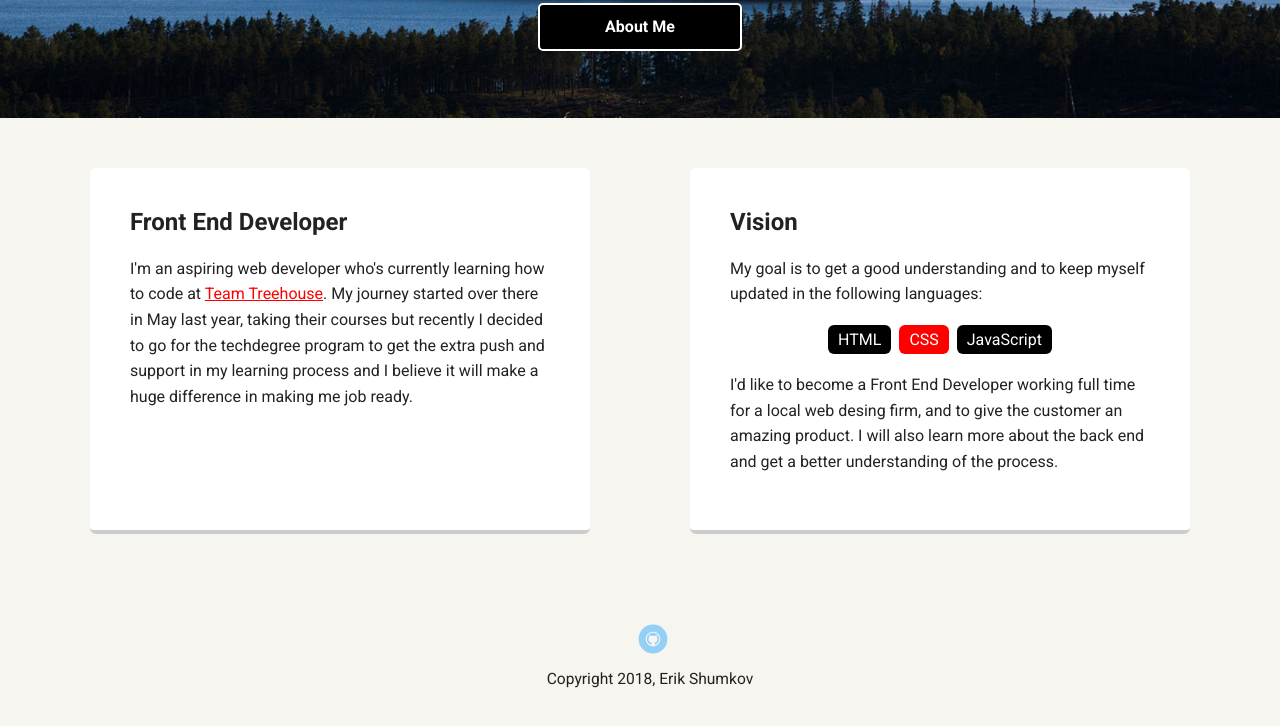
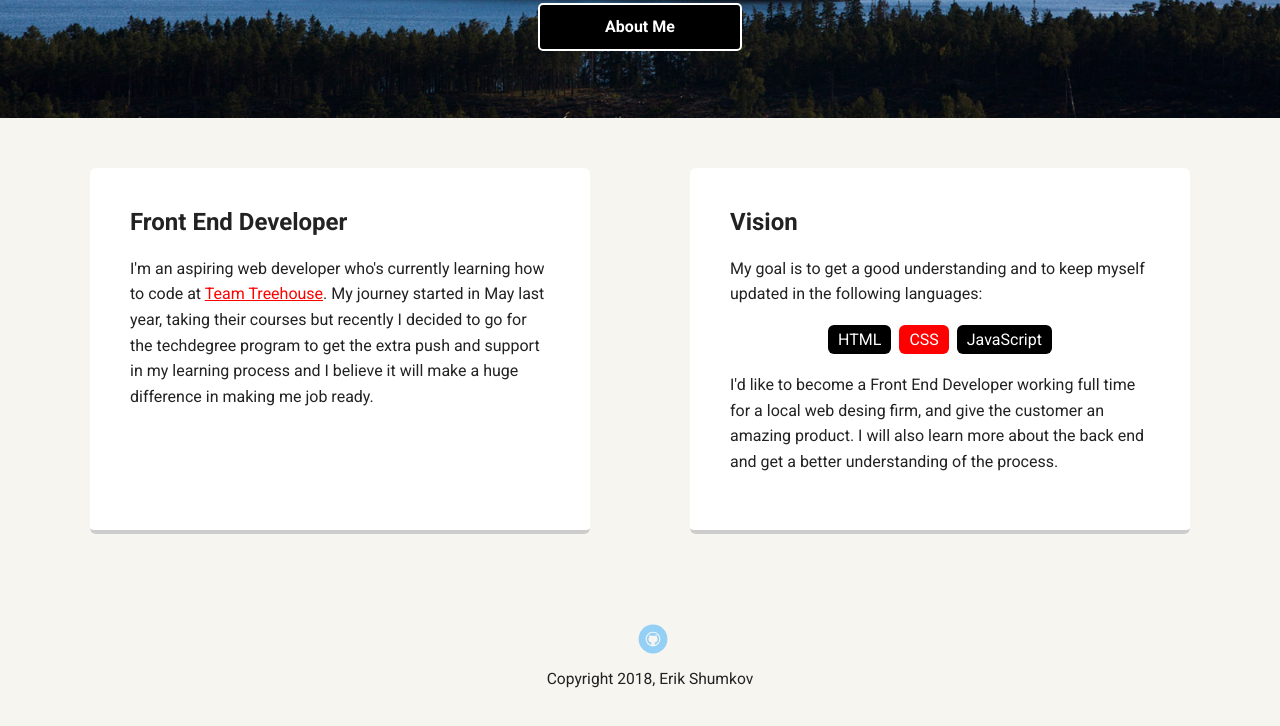
Before and after one commit to erikshumkov/first-techdegree-project, a plain HTML site: page index.html in a window 1280 px wide. Shown: the part 352-1078 px from the top of the page. Drawn offline with Linux system fonts and the light colour scheme; a web font is replaced by a local one.

Commit message:
text updated
both on index and about page

```diff
--- a/index.html
+++ b/index.html
@@ -29,7 +29,7 @@
 
         <p>I'm an aspiring web developer who's currently learning how to code at
           <a class="treehouse" href="https://teamtreehouse.com/" target="_blank">Team Treehouse</a>.
-          My journey started over there in May last year, taking their courses but recently I decided
+          My journey started in May last year, taking their courses but recently I decided
           to go for the techdegree program to get the extra push and support in my learning process
           and I believe it will make a huge difference in making me job ready.</p>
 
@@ -44,7 +44,7 @@
           <li>JavaScript</li>
         </ul>
         <p>I'd like to become a Front End Developer working full time for a local web desing firm,
-          and to give the customer an amazing product. I will also learn more about the back end and get a better
+          and give the customer an amazing product. I will also learn more about the back end and get a better
           understanding of the process.</p>
       </div>
 
```
Also changed, not shown: about.html (+1 -1 lines).
